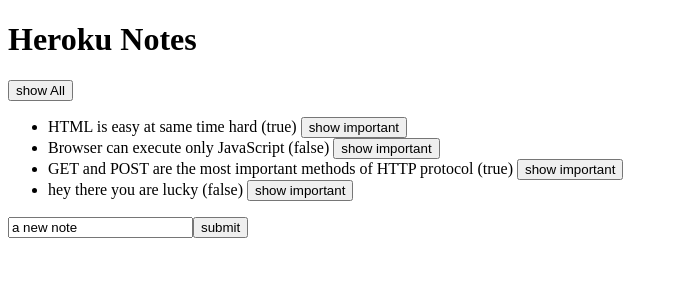
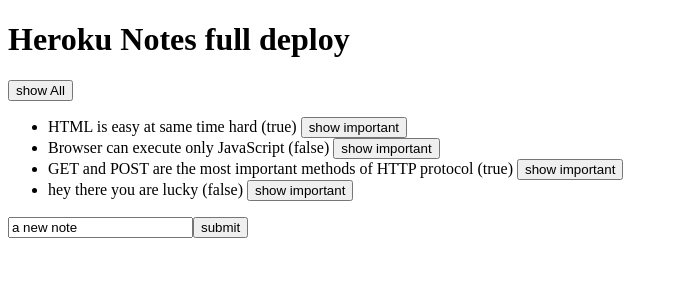
Before and after one commit to Nepsoul/notes-app, a React (Create React App) app in the folder notes-app/: page / in a window 1280 px wide. Shown: the top 300 px of the page, without its empty margins (0-678 px from the left). Built offline with nearby package versions, Linux system fonts and the light colour scheme; data requests are answered from the project's data file.

Commit message:
chore: automated deploy

```diff
--- a/notes-app/src/App.js
+++ b/notes-app/src/App.js
@@ -98,7 +98,7 @@
 
   return (
     <>
-      <h1>Heroku Notes</h1>
+      <h1>Heroku Notes full deploy</h1>
       {/* </><button onClick={() => setshowAll(!showAll)}> */}
       <button onClick={random}>show {showAll ? "All" : "Important"}</button>
       <ul>
```
Also changed, not shown: 5 other files (tests, documents, lock files or other folders).
